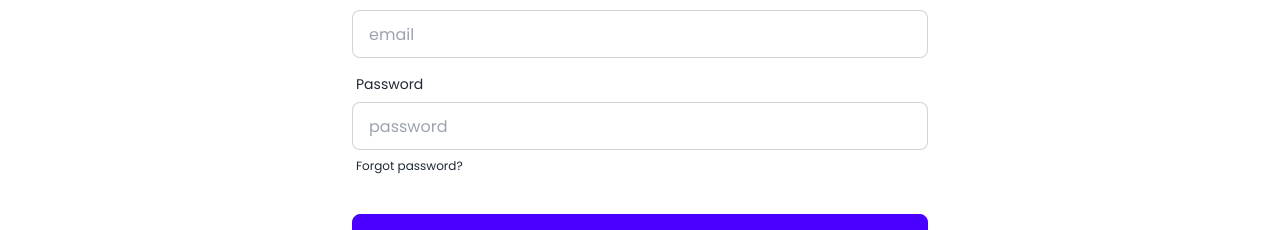
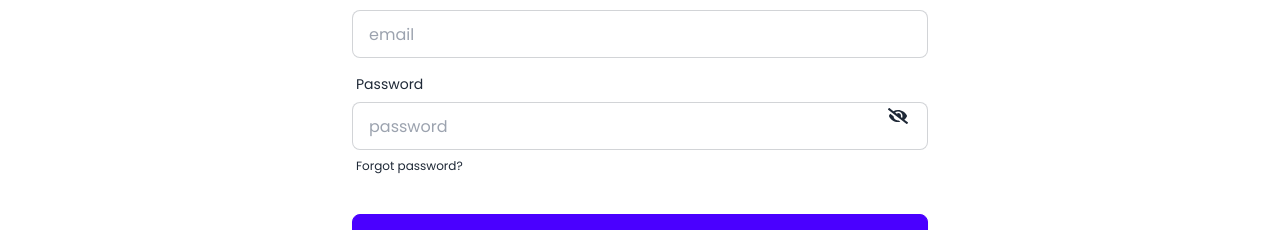
Before and after one commit to Shameha/real_state, a React (Vite) app: page /login in a window 1280 px wide. Shown: the part 234-464 px from the top of the page. Built offline with nearby package versions, Linux system fonts and the light colour scheme; no server answers.

Commit message:
added google and git

```diff
--- a/src/Pages/Login/Button.jsx
+++ b/src/Pages/Login/Button.jsx
@@ -2,11 +2,14 @@ import { useContext } from "react";
 import { CgGoogle } from "react-icons/cg";
 import { FaGithub } from "react-icons/fa";
 import { AuthContext } from "../../Provider/AuthProvider";
+import { GithubAuthProvider, getAuth, signInWithPopup } from "firebase/auth";
+import app from "../../Firbase/firebase.config";
 
 
 const Button = () => {
-    const {googleLogin,githubLogin} = useContext(AuthContext);
-
+    const {googleLogin} = useContext(AuthContext);
+    const githubProvider = new GithubAuthProvider();
+    const auth = getAuth(app);
     const handleSocial = socialProvider =>{
         socialProvider()
         .then(result =>{
@@ -17,11 +20,18 @@ const Button = () => {
     }
 
 
+    const gitHubLogin =() =>{
+    signInWithPopup(auth,githubProvider)
+    .then(result =>{
+        console.log(result);
+    })
+    }
+
 
     return (
         <div className="gap-5">
         <button  onClick={()=>handleSocial(googleLogin)} className="btn text-center mt-2 bg-green-800 text-slate-200"> <CgGoogle />Log in with Google</button>
-        <button onClick={() =>handleSocial(githubLogin)} className="btn text-center mt-2 lg:mx-10 bg-green-800 text-slate-200"> <FaGithub />Log in with GitHub</button>
+        <button onClick={gitHubLogin} className="btn text-center mt-2 lg:mx-10 bg-green-800 text-slate-200"> <FaGithub />Log in with GitHub</button>
         </div>
     );
 };
--- a/src/Pages/Login/Login.jsx
+++ b/src/Pages/Login/Login.jsx
@@ -2,12 +2,19 @@
 
 import { Link, useLocation, useNavigate } from "react-router-dom";
 
-import { useContext } from "react";
+import { useContext, useState } from "react";
 import { AuthContext } from "../../Provider/AuthProvider";
 import Button from "./Button";
 // import { toast } from "react-toastify";
+import { ToastContainer, toast } from 'react-toastify';
+import { IoEyeSharp } from "react-icons/io5";
+import { FaEyeSlash } from "react-icons/fa";
+
+
 const Login = () => {
 const {signIn} = useContext(AuthContext);
+const[open,setOpen] = useState(false);
+
 
 const location = useLocation();
 const navigate = useNavigate()
@@ -25,7 +32,7 @@ console.log(e.currentTarget);
     signIn(email,password)
     .then(result =>{
       console.log(result.user);
-
+      toast.success("Login sucessFully")
       //navigate
       navigate(location?.state?location.state: '/');
     })
@@ -34,6 +41,11 @@ console.log(e.currentTarget);
     })
 
 
+}
+
+//
+const toggle =() =>{
+  setOpen(!open)
 }
 
 
@@ -47,15 +59,28 @@ console.log(e.currentTarget);
           </label>
           <input type="email" placeholder="email" name="email" className="input input-bordered" required />
         </div>
-        <div className="form-control">
+<div className="relative">
+<div className="form-control">
           <label className="label">
             <span className="label-text">Password</span>
           </label>
-          <input type="password" placeholder="password" name="password" className="input input-bordered" required />
+          <input type={(open === false)? "password":"text"}placeholder="password" name="password" className="input input-bordered" required />
+          <div className="text-xl absolute top-10 right-5">
+         {
+          (open === false)?<FaEyeSlash onClick={toggle} />:<IoEyeSharp onClick={toggle}  />
+         }
+
+
+
+         </div>
+
           <label className="label">
             <a href="#" className="label-text-alt link link-hover">Forgot password?</a>
           </label>
-        </div>
+
+
+      </div>
+</div>
         <div className="form-control mt-6">
           <button className="btn btn-primary">Login</button>
         </div>
@@ -63,6 +88,7 @@ console.log(e.currentTarget);
       </form>
       <Button></Button>
       <p  className="text-center mt-4"> Do not have an account <Link className="text-green-800 font-bold" to="/register">Register</Link></p>
+      <ToastContainer />
        </div>
     );
 };
--- a/src/Pages/Register/Register.jsx
+++ b/src/Pages/Register/Register.jsx
@@ -1,11 +1,18 @@
 // import React from 'react';
 
-import { useContext } from "react";
+import { useContext, useState } from "react";
 import { Link } from "react-router-dom";
 import { AuthContext } from "../../Provider/AuthProvider";
+import { ToastContainer, toast } from "react-toastify";
+// import { ToastContainer } from 'react-toastify';
+import 'react-toastify/dist/ReactToastify.css';
+import { IoEyeSharp } from "react-icons/io5";
+import { FaEyeSlash } from "react-icons/fa";
+
 
 const Register = () => {
 const {creatUser,updateUseprofile} = useContext(AuthContext);
+const[open,setOpen] = useState(false);
 
         const handleRegister = e =>{
             e.preventDefault();
@@ -18,6 +25,18 @@ const {creatUser,updateUseprofile} = useContext(AuthContext);
 
             console.log(email,name,password,photo);
 
+            if (password.length < 4) {
+              toast.warn("Your password needs a minimum of four characters")
+            } else if (password.search(/[a-z]/) < 0) {
+              toast.warn("Your password needs a lower case letter")
+            } else if(password.search(/[A-Z]/) < 0) {
+              toast.warn("Your password needs an uppser case letter")
+            } else  if (password.search(/[0-9]/) < 0) {
+              toast.warn("Your password needs a number")
+            } else {
+                toast.success("added success fully")
+            }
+
 
           creatUser(email,password)
           .then(result =>{
@@ -25,6 +44,8 @@ const {creatUser,updateUseprofile} = useContext(AuthContext);
             .then(()=>{
 
               console.log(result.user);
+              toast.success("Register success");
+
 
             })
           })
@@ -32,6 +53,12 @@ const {creatUser,updateUseprofile} = useContext(AuthContext);
             console.error(error)
           })
 
+
+
+        }
+
+        const toggle =() =>{
+          setOpen(!open)
         }
     return (
         <div >
@@ -55,20 +82,34 @@ const {creatUser,updateUseprofile} = useContext(AuthContext);
           </label>
           <input type="email" placeholder="email" name="email" className="input input-bordered" required />
         </div>
-        <div className="form-control">
+        <div className="relative">
+<div className="form-control">
           <label className="label">
             <span className="label-text">Password</span>
           </label>
-          <input type="password" placeholder="password" name="password" className="input input-bordered" required />
+          <input type={(open === false)? "password":"text"}placeholder="password" name="password" className="input input-bordered" required />
+          <div className="text-xl absolute top-10 right-5">
+         {
+          (open === false)?<FaEyeSlash onClick={toggle} />:<IoEyeSharp onClick={toggle}  />
+         }
+
+
+
+         </div>
+
           <label className="label">
             <a href="#" className="label-text-alt link link-hover">Forgot password?</a>
           </label>
-        </div>
+
+
+      </div>
+</div>
         <div className="form-control mt-6">
           <button className="btn btn-primary">Register</button>
         </div>
       </form>
       <p className="text-center mt-4">Already have an accout?<Link className="text-green-800 font-bold" to="/login">Login</Link></p>
+      <ToastContainer />
        </div>
     );
         };
--- a/src/Pages/Shared/UserProfile.jsx
+++ b/src/Pages/Shared/UserProfile.jsx
@@ -21,7 +21,7 @@ const UserProfile = () => {
 
 
     return (
-       <div>
+       <div className="lg:flex grid">
          <div className="hero min-h-screen bg-base-200">
         <div className="hero-content flex-col lg:flex-row">
           <img src={user?.photoURL} className="max-w-sm rounded-lg shadow-2xl" />
```
